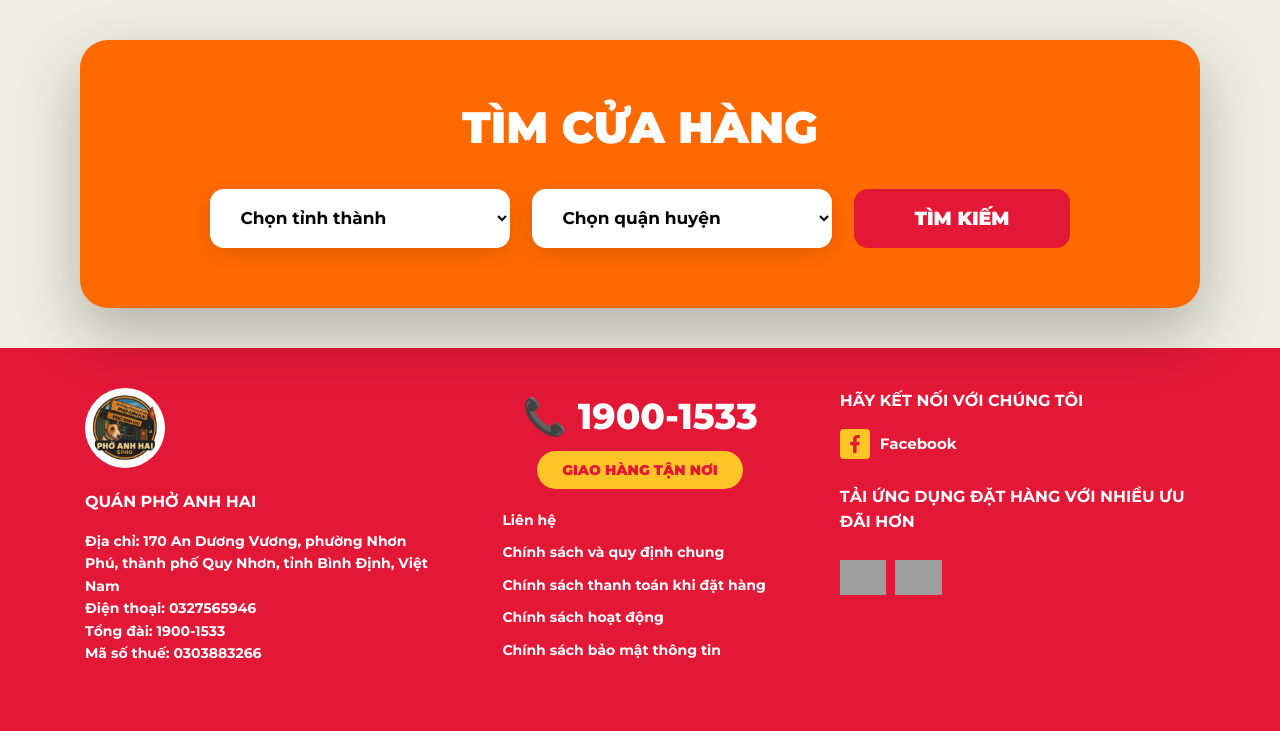
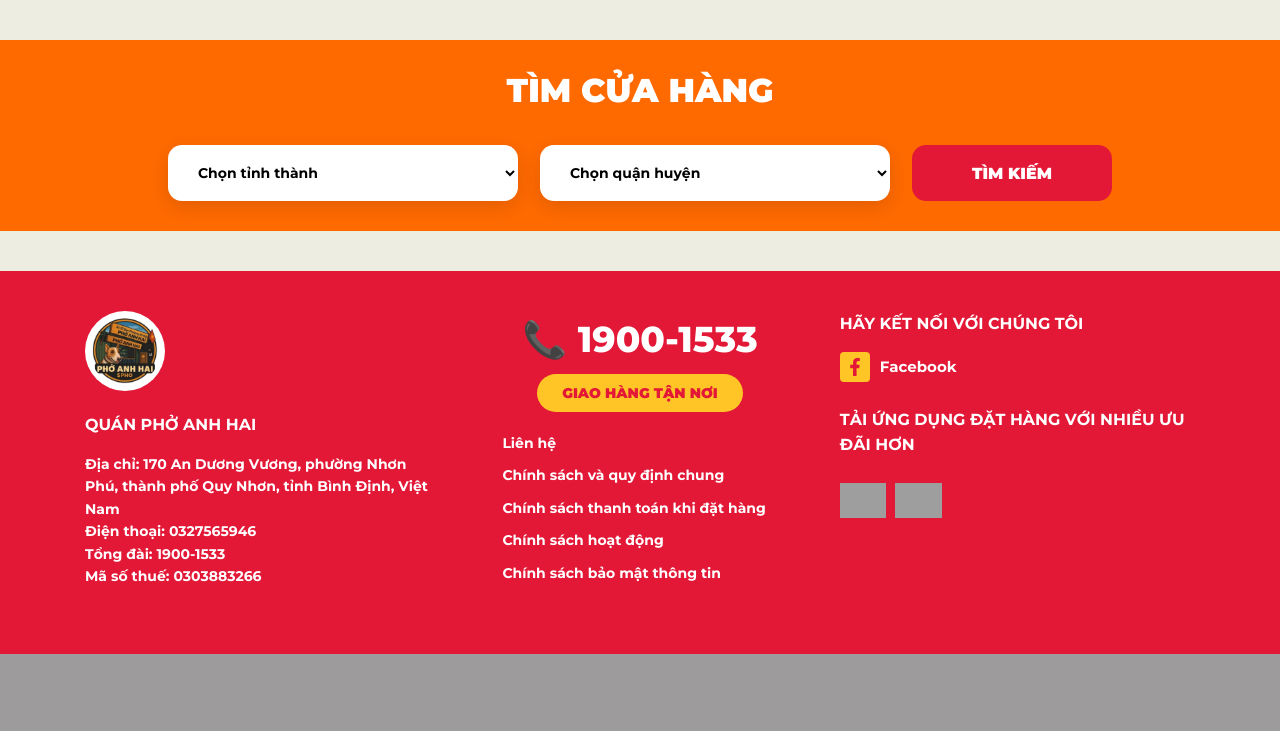
Before and after one commit to AnhKhoa06/fastfood_online, a PHP site: page / in a window 1280 px wide; the page is wider, and only the part inside the window is pictured. Shown: the part 2623-3354 px from the top of that part. After the commit the page ends 3277 px from the top of that part, so only its background shows below. Run offline with PHP 8.4, Linux system fonts and the light colour scheme; grey boxes are pictures that could not be loaded.

Commit message:
Khoa sửa css lần 2

```diff
--- a/assets/css/style5.css
+++ b/assets/css/style.css
@@ -547,7 +547,7 @@
   transform: translateY(28px);
   opacity: 0.98;
   z-index: 1;
-  transition: transform 0.5s ease-in-out;
+  transition: transform 0.1s ease-in-out;
 }
 .quad.menu .bottom-img-wrapper img {
   position: absolute;
@@ -584,7 +584,6 @@
   transform: translateY(0);
   margin-bottom: -91px;
   height: 90px;
-  transition: all 0.4s ease-in-out;
 }
 .quad.menu:hover .bottom-img-wrapper .btn-order {
   opacity: 1;
@@ -603,7 +602,7 @@
   transition: transform 0.45s cubic-bezier(0.22, 0.9, 0.36, 1);
 }
 .quad.menu .bottom-img-wrapper {
-  transition: all 2s ease-in-out;
+  transition: all 10000s ease-in-out;
 }
 .quad.menu:hover {
   box-shadow: 0 14px 42px rgba(0, 0, 0, 0.22);
@@ -617,8 +616,8 @@
   box-shadow: 0 18px 44px rgba(0, 0, 0, 0.26);
 }
 .quad.menu:hover .btn-order {
-  margin-bottom: -50px;
-  background: #ffcf3d;
+  margin-bottom: -40px;
+  background: #f2b50c;
 }
 
 /* ==================== PHẦN DỊCH VỤ - ĐẸP CHUẨN JOLLIBEE ==================== */
@@ -787,20 +786,18 @@
 
 /* TÌM CỬA HÀNG – ĐÃ NẰM TRONG ẢNH NỀN */
 .store-finder {
-  max-width: 1120px;
+  max-width: auto;
   margin: 40px auto; /* Thay đổi: Xóa margin âm, dùng margin dương để đẩy xuống */
   background: #ff6a00;
-  padding: 60px 40px;
-  border-radius: 28px;
+  padding: 30px 40px;
   text-align: center;
-  box-shadow: 0 25px 60px rgba(0, 0, 0, 0.25);
   position: relative;
   z-index: 10;
 }
 
 .store-finder h2 {
   color: white;
-  font-size: 44px;
+  font-size: 33px;
   font-weight: 900;
   text-transform: uppercase;
   margin-bottom: 35px;
@@ -818,8 +815,8 @@
   padding: 18px 26px;
   border: none;
   border-radius: 14px;
-  font-size: 17px;
-  min-width: 300px;
+  font-size: 14px;
+  min-width: 350px;
   background: white;
   box-shadow: 0 6px 20px rgba(0, 0, 0, 0.12);
 }
@@ -830,7 +827,7 @@
   border: none;
   padding: 18px 60px;
   border-radius: 14px;
-  font-size: 19px;
+  font-size: 16px;
   font-weight: 900;
   text-transform: uppercase;
   cursor: pointer;
@@ -839,7 +836,7 @@
 
 .btn-search:hover {
   background: #c0102d;
-  transform: translateY(-4px);
+  transform: scale(1.04) translateZ(0);
 }
 
 /* FOOTER */
--- a/components/header.php
+++ b/components/header.php
@@ -5,7 +5,7 @@
         <meta name="viewport" content="width=device-width, initial-scale=1.0">
         <link rel="icon" type="image/png" href="picture/logo.png">
         <title> FastFood Online </title>
-        <link rel="stylesheet" href="././assets/css/style3.css">
+        <link rel="stylesheet" href="././assets/css/style.css">
         <link href="https://fonts.googleapis.com/css2?family=Montserrat:wght@700;800;900&display=swap" rel="stylesheet">
     </head>
     <body>
--- a/index.php
+++ b/index.php
@@ -5,7 +5,7 @@
         <meta name="viewport" content="width=device-width, initial-scale=1.0">
         <link rel="icon" type="image/png" href="assets/img/header/logo.jpg">
         <title> Phở Anh Hai </title>
-        <link rel="stylesheet" href="assets/css/style5.css">
+        <link rel="stylesheet" href="assets/css/style.css">
         <link href="https://fonts.googleapis.com/css2?family=Montserrat:wght@700;800;900&display=swap" rel="stylesheet">
     </head>
     <body>
```
